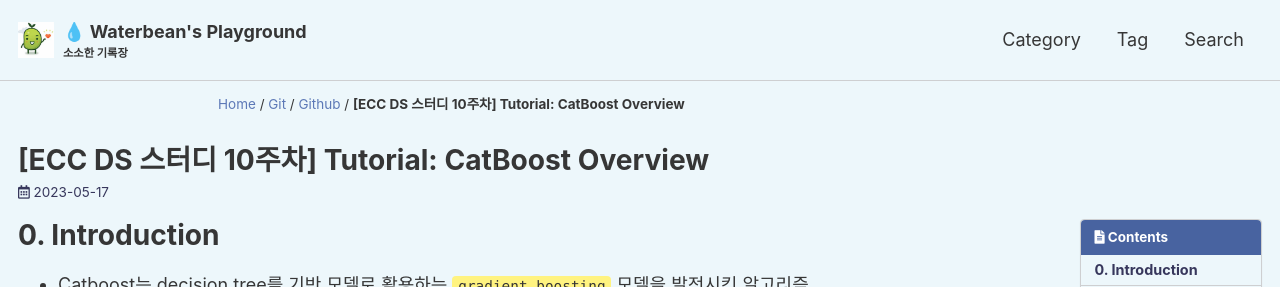
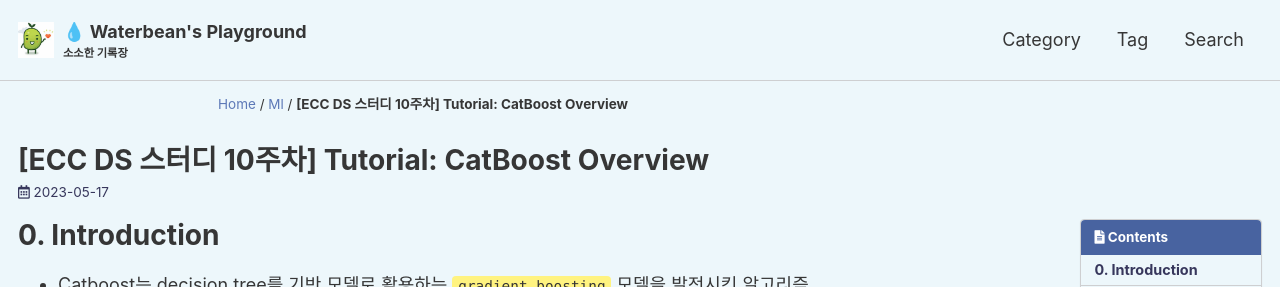
Before and after one commit to chasubeen/chasubeen.github.io, a Jekyll site: the page built from _posts/2023-05-17-catboost.md, in a window 1280 px wide and 900 px high. Shown: the top 287 px of the window. Built offline with Jekyll 4.4.1, drawn with Linux system fonts in a browser that asks for light colours; cached includes are drawn as plain includes; some of the changed text lies outside the part shown.

Commit message:
ECC DS 10주차 스터디

```diff
--- a/_posts/2023-05-17-Tutorial_ CatBoost Overview.md
+++ b/_posts/2023-05-17-catboost.md
@@ -1,8 +1,8 @@
 ---
 layout: single
 title:  "[ECC DS 스터디 10주차] Tutorial: CatBoost Overview"
-categories: Git/Github
-tags: [ECC, Git/Github]
+categories: ML
+tags: [ECC, DS, Catboost]
 author_profile: false
 ---
 
```
